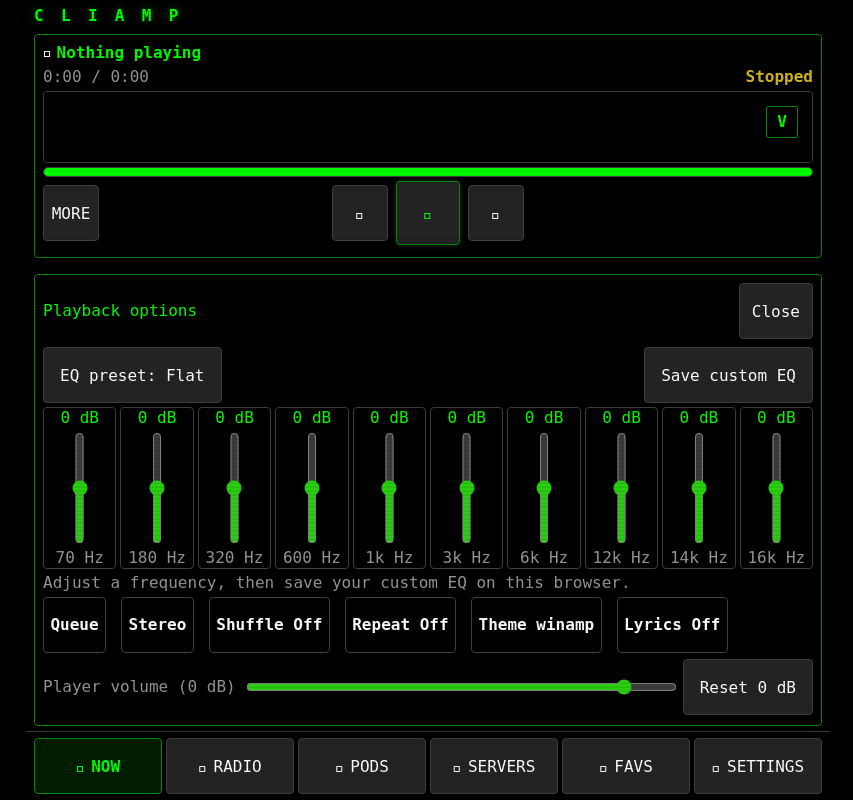
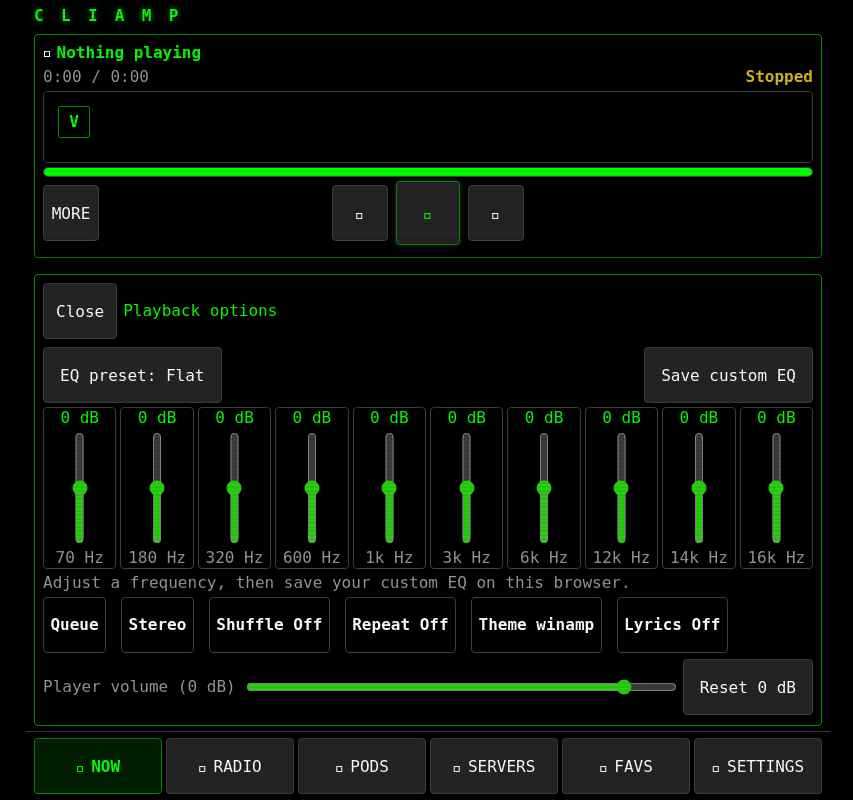
Before and after one commit to keylimesoda/cliamp-web, a React (Vite) app: page / in a window 1280 px wide. Both pictures are taken after a click on the button "MORE". Shown: the whole page, without its empty margins (212-1065 px from the left). Built offline with nearby package versions, Linux system fonts and the light colour scheme; a web font is replaced by a local one.

Commit message:
Move visualizer and playback dismissal controls to the driver side

```diff
--- a/src/components/NowPlaying.tsx
+++ b/src/components/NowPlaying.tsx
@@ -227,7 +227,6 @@ export default function NowPlaying({ immersive = false, onImmersiveChange, onOpe
             className={"advanced-controls" + (showAdvanced ? " is-open" : "")}
           >
             <div className="advanced-header">
-              <span>Playback options</span>
               <button
                 className="advanced-close"
                 onClick={() => setShowAdvanced(false)}
@@ -235,6 +234,7 @@ export default function NowPlaying({ immersive = false, onImmersiveChange, onOpe
               >
                 Close
               </button>
+              <span>Playback options</span>
             </div>
             <EqControls />
             <div className="help-row">
--- a/src/styles/theme.css
+++ b/src/styles/theme.css
@@ -707,7 +707,7 @@ select {
 .viz-wrap > .viz-full-toggle {
   position: absolute;
   top: calc(var(--gap) / 2);
-  right: calc(var(--gap) / 2);
+  left: calc(var(--gap) / 2);
 }
 .visualizer:focus-visible { outline: 2px solid var(--accent); outline-offset: -3px; }
 .viz-full-toggle:focus-visible { outline: 2px solid var(--accent); outline-offset: -3px; }
@@ -935,7 +935,7 @@ select {
     z-index: 1;
     display: flex;
     align-items: center;
-    justify-content: space-between;
+    justify-content: flex-start;
     gap: var(--gap);
     min-height: var(--tap-min);
     padding-bottom: var(--gap-sm);
```
Also changed, not shown: tests/visualizer-controls-smoke.mjs (+19 -4 lines), 4 other files (tests, documents, lock files or other folders).
